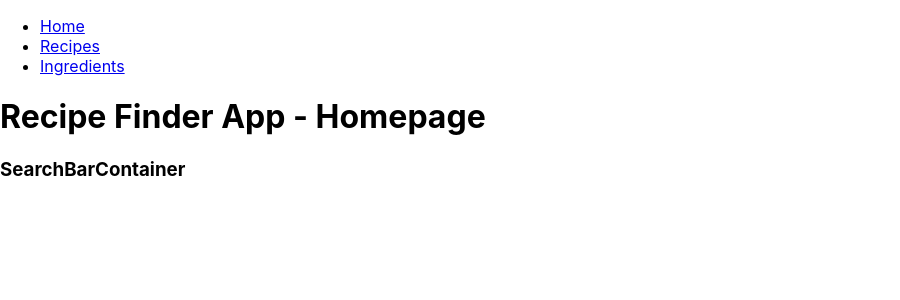
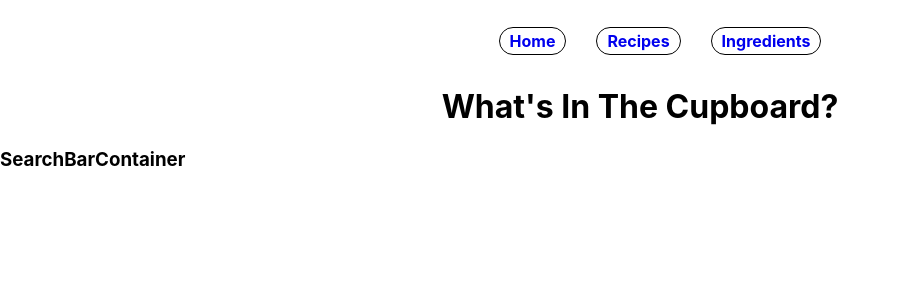
Before and after one commit to Jen-Jen91/baking_recipe_finder, a React (Create React App) app in the folder front_end/recipe_finder/: page / in a window 1280 px wide. Shown: the top 300 px of the page, without its empty margins (0-900 px from the left). Built offline with nearby package versions, Linux system fonts and the light colour scheme.

Commit message:
Added CSS for NavBar

```diff
--- a/front_end/recipe_finder/public/css/style.css
+++ b/front_end/recipe_finder/public/css/style.css
@@ -0,0 +1,25 @@
+body {
+
+}
+
+.home-title {
+  text-align: center;
+}
+
+.nav-list {
+  text-align: center;
+  list-style-type: none;
+}
+
+.nav-item {
+  display: inline-block;
+  padding: 15px;
+}
+
+.nav-link {
+  text-decoration: none;
+  font-weight: bold;
+  border: 1px solid black;
+  border-radius: 25px;
+  padding: 3px 10px;
+}
--- a/front_end/recipe_finder/public/index.html
+++ b/front_end/recipe_finder/public/index.html
@@ -3,6 +3,7 @@
   <head>
     <meta charset="utf-8">
     <link rel="shortcut icon" href="%PUBLIC_URL%/favicon.ico">
+    <link rel="stylesheet" href="/css/style.css">
     <meta name="viewport" content="width=device-width, initial-scale=1, shrink-to-fit=no">
     <meta name="theme-color" content="#000000">
     <!--
@@ -19,7 +20,7 @@
       work correctly both with client-side routing and a non-root public URL.
       Learn how to configure a non-root public URL by running `npm run build`.
     -->
-    <title>React App</title>
+    <title>What's In The Cupboard?</title>
   </head>
   <body>
     <noscript>
--- a/front_end/recipe_finder/src/App.js
+++ b/front_end/recipe_finder/src/App.js
@@ -1,7 +1,7 @@
 import React, {Component} from 'react';
 import {BrowserRouter as Router, Route, Switch} from 'react-router-dom';
+
 import NavBar from './NavBar.js';
-
 import Home from './Home.js';
 import RecipeListContainer from './containers/recipes/RecipeListContainer.js';
 import IngredientListContainer from './containers/ingredients/IngredientListContainer.js';
--- a/front_end/recipe_finder/src/Home.js
+++ b/front_end/recipe_finder/src/Home.js
@@ -5,7 +5,7 @@ class Home extends Component {
   render() {
     return(
       <Fragment>
-        <h1>Recipe Finder App - Homepage</h1>
+        <h1 className="home-title">What's In The Cupboard?</h1>
         <SearchBarContainer />
       </Fragment>
     );
--- a/front_end/recipe_finder/src/NavBar.js
+++ b/front_end/recipe_finder/src/NavBar.js
@@ -4,10 +4,16 @@ import {Link} from 'react-router-dom';
 const NavBar = (props) => {
   return (
     <header>
-      <ul>
-        <li className="navLink"><Link to="/">Home</Link></li>
-        <li className="navLink"><Link to="/recipes">Recipes</Link></li>
-        <li className="navLink"><Link to="/ingredients">Ingredients</Link></li>
+      <ul className="nav-list">
+        <li className="nav-item">
+          <Link to="/" className="nav-link">Home</Link>
+        </li>
+        <li className="nav-item">
+          <Link to="/recipes" className="nav-link">Recipes</Link>
+        </li>
+        <li className="nav-item">
+          <Link to="/ingredients" className="nav-link">Ingredients</Link>
+        </li>
       </ul>
     </header>
   );
--- a/front_end/recipe_finder/src/components/recipes/Recipe.js
+++ b/front_end/recipe_finder/src/components/recipes/Recipe.js
@@ -12,7 +12,7 @@ const Recipe = (props) => {
       <Link to={"/recipes/" + props.recipe.id}>
         <h3>{props.recipe.name}</h3>
       </Link>
-      <p>{props.recipe.time}</p>
+      <p>Total Time: {props.recipe.time} mins</p>
       <p>{props.recipe.instructions}</p>
 
     </Fragment>
--- a/front_end/recipe_finder/src/components/recipes/RecipeDetails.js
+++ b/front_end/recipe_finder/src/components/recipes/RecipeDetails.js
@@ -12,7 +12,7 @@ const RecipeDetails = (props) => {
 
   return(
     <Fragment>
-      <p>{props.recipe.time}</p>
+      <p>Total Time: {props.recipe.time} minutes</p>
       <ul>{ingredients}</ul>
       <p>{props.recipe.instructions}</p>
     </Fragment>
```
